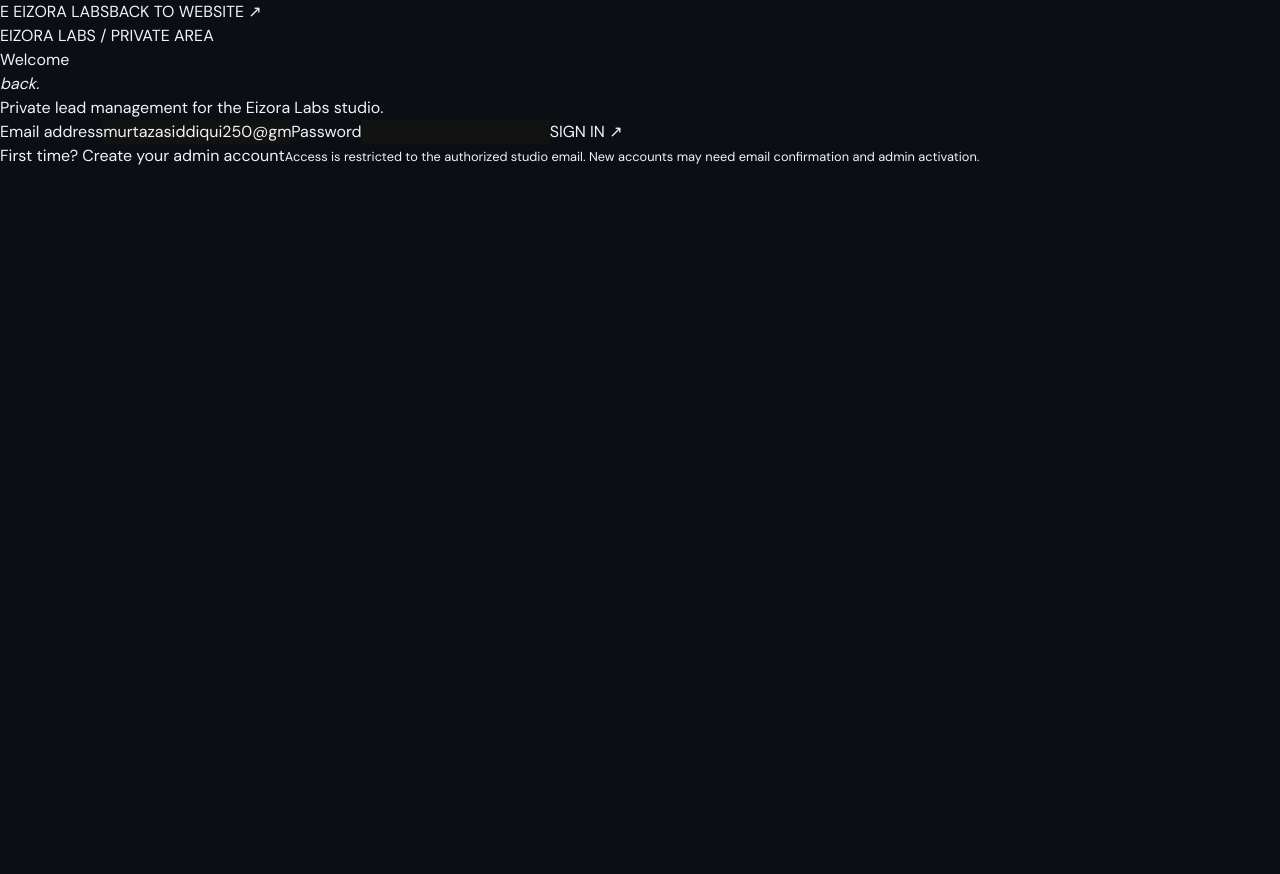
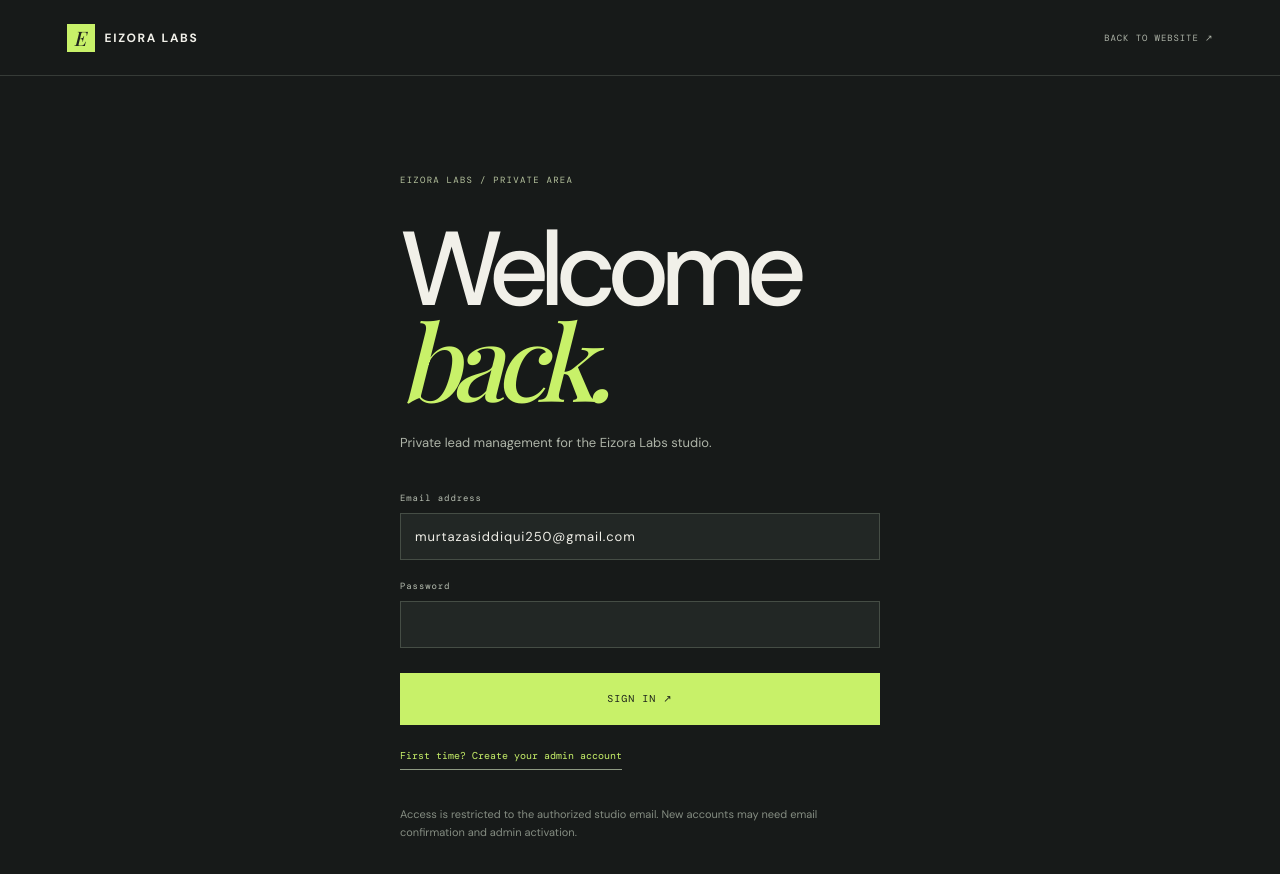
Before and after one commit to MurtazaSiddiqui2003/eizora-website, a Next.js app: page /admin in a window 1280 px wide. Shown: the top 874 px of the page. Before the commit the page ends 800 px from the top, so only its background shows below. Built offline with nearby package versions, Linux system fonts and the light colour scheme; a web font is replaced by a local one.

Commit message:
Style private Eizora Labs lead desk

```diff
--- a/app/globals.css
+++ b/app/globals.css
@@ -333,3 +333,65 @@ body{background:var(--paper);color:var(--ink)}
 .business-cta{padding:70px 22px}.business-footer{padding:22px;flex-wrap:wrap;font-size:8px}.business-footer span{display:none}
 .inquiry-layout{padding:55px 22px 75px;grid-template-columns:1fr;gap:45px}.inquiry-aside h2{font-size:54px}.form-grid{grid-template-columns:1fr;gap:20px}
 }
+
+
+/* Private lead desk */
+.admin-shell{min-height:100vh;background:#171a19;color:#f1f0e9;font-family:var(--sans)}
+.admin-top{height:76px;padding:0 5.2vw;display:flex;align-items:center;justify-content:space-between;border-bottom:1px solid #363b37}
+.admin-brand{display:flex;align-items:center;gap:10px;font-size:12px;font-weight:700;letter-spacing:.14em}
+.admin-brand span{width:28px;height:28px;display:grid;place-items:center;background:#c8f169;color:#20231f;font:italic 20px var(--serif)}
+.admin-top>a:last-child,.admin-top>div{font:9px var(--mono);letter-spacing:.1em;color:#aeb4a8}
+.admin-top>div{display:flex;align-items:center;gap:25px}
+.admin-top button,.admin-dashboard-heading>button{background:transparent;border:1px solid #555d54;color:#f1f0e9;padding:12px 15px;font:9px var(--mono);letter-spacing:.1em;cursor:pointer}
+.admin-login{width:min(480px,calc(100% - 40px));margin:90px auto 110px}
+.admin-kicker{font:9px var(--mono);letter-spacing:.14em;color:#b6c39e}
+.admin-login h1,.admin-dashboard-heading h1{font-size:clamp(65px,10vw,105px);line-height:.85;letter-spacing:-.09em;font-weight:500;margin:35px 0 20px}
+.admin-login h1 em,.admin-dashboard-heading h1 em{font-family:var(--serif);font-weight:500;color:#c8f169}
+.admin-login>p,.admin-dashboard-heading p{font-size:13px;color:#aeb4a8;line-height:1.7}
+.admin-login form{margin-top:38px;display:grid;gap:20px}
+.admin-login label,.lead-edit-grid label{display:grid;gap:9px;font:9px var(--mono);letter-spacing:.1em;color:#b9c0b3}
+.admin-login input,.lead-edit-grid input,.lead-edit-grid select,.lead-list-head select,.lead-notes textarea{width:100%;background:#222725;border:1px solid #454d45;color:#f1f0e9;padding:14px;font:13px var(--sans);outline:none;border-radius:0}
+.admin-login input:focus,.lead-edit-grid input:focus,.lead-edit-grid select:focus,.lead-notes textarea:focus{border-color:#c8f169}
+.admin-login form>button{height:52px;background:#c8f169;border:0;color:#1c211b;font:10px var(--mono);letter-spacing:.1em;cursor:pointer;margin-top:5px}
+.admin-login form>button:disabled{opacity:.6;cursor:wait}
+.admin-mode{display:block;margin:24px 0 0;padding:0;background:none;border:0;border-bottom:1px solid #8e9a83;padding-bottom:7px;color:#c8f169;font:10px var(--mono);cursor:pointer}
+.admin-login small{display:block;margin-top:35px;color:#858d82;font-size:11px;line-height:1.7}
+.admin-error{color:#ffaaa0;font-size:12px;line-height:1.6}
+.admin-message{color:#c8f169;font-size:12px;line-height:1.6}
+.admin-content{padding:70px 5.2vw 100px}
+.admin-dashboard-heading{display:flex;align-items:end;justify-content:space-between;gap:25px}
+.admin-dashboard-heading h1{margin:24px 0 12px}
+.lead-stats{display:grid;grid-template-columns:repeat(5,1fr);border-top:1px solid #414941;border-bottom:1px solid #414941;margin:48px 0 32px}
+.lead-stats>div{padding:18px 20px;border-right:1px solid #414941;display:flex;flex-direction:column;gap:10px}
+.lead-stats>div:first-child{padding-left:0}
+.lead-stats>div:last-child{border:0}
+.lead-stats span,.lead-detail-head>div>span,.lead-facts span,.lead-description>span{font:9px var(--mono);letter-spacing:.1em;color:#9ba594}
+.lead-stats strong{font-size:28px;font-weight:500}
+.lead-workspace{display:grid;grid-template-columns:minmax(260px,.72fr) minmax(0,1.8fr);gap:22px;align-items:start}
+.lead-list,.lead-detail{border:1px solid #414941;background:#1d2220;min-width:0}
+.lead-list-head{padding:18px;border-bottom:1px solid #414941;display:flex;justify-content:space-between;align-items:center;gap:10px}
+.lead-list-head strong{font:9px var(--mono);letter-spacing:.1em}
+.lead-list-head select{width:auto;padding:8px;font-size:10px}
+.lead-item{width:100%;display:flex;flex-direction:column;gap:7px;text-align:left;background:transparent;color:#f1f0e9;border:0;border-bottom:1px solid #343b35;padding:17px 18px;cursor:pointer}
+.lead-item.active{background:#2a332a;border-left:3px solid #c8f169;padding-left:15px}
+.lead-item>span,.lead-item small,.lead-item i{font:9px var(--mono);color:#9ba594;font-style:normal}
+.lead-item strong{font-size:15px;font-weight:500}
+.lead-item i{color:#c8f169}
+.admin-empty{padding:24px;color:#929b8e;font-size:12px;line-height:1.7}
+.lead-detail{padding:24px}
+.lead-detail-head{display:flex;justify-content:space-between;gap:20px;align-items:start;border-bottom:1px solid #414941;padding-bottom:22px}
+.lead-detail-head h2{font-size:29px;letter-spacing:-.05em;font-weight:500;margin:10px 0 6px}
+.lead-detail-head p,.lead-facts p{margin:0;color:#aeb4a8;font-size:12px}
+.lead-detail-head>a{font:9px var(--mono);color:#c8f169;border-bottom:1px solid #c8f169;padding-bottom:8px;white-space:nowrap}
+.lead-facts{display:grid;grid-template-columns:repeat(2,minmax(0,1fr));gap:22px;padding:24px 0;border-bottom:1px solid #414941}
+.lead-facts>div{min-width:0;display:grid;gap:8px}
+.lead-facts a{color:#e4e8dc;font-size:12px;overflow-wrap:anywhere}
+.lead-description{padding:24px 0;border-bottom:1px solid #414941}
+.lead-description p{white-space:pre-wrap;color:#d1d5cb;font-size:13px;line-height:1.8;margin:10px 0 0}
+.lead-edit-grid{display:grid;grid-template-columns:1fr 1fr;gap:16px;padding:24px 0}
+.lead-edit-grid input,.lead-edit-grid select{padding:12px;font-size:12px;letter-spacing:0}
+.lead-notes{display:grid;gap:10px;font:9px var(--mono);letter-spacing:.1em;color:#b9c0b3}
+.lead-notes button{justify-self:start;padding:12px 15px;background:#c8f169;color:#1c211b;border:0;font:9px var(--mono);letter-spacing:.1em;cursor:pointer}
+.lead-notes button:disabled{opacity:.6}
+@media(max-width:760px){.admin-content{padding:48px 20px 70px}.admin-top{padding:0 20px}.lead-stats{grid-template-columns:repeat(3,1fr)}.lead-stats>div{padding:14px 10px}.lead-workspace{grid-template-columns:1fr}.lead-list{max-height:440px;overflow:auto}.admin-dashboard-heading{align-items:start}.admin-dashboard-heading>button{margin-top:20px}.lead-detail{padding:18px}}
+@media(max-width:480px){.admin-top>div>span{display:none}.admin-login{margin-top:65px}.lead-stats{grid-template-columns:repeat(2,1fr)}.lead-stats>div:nth-child(2n){border-right:0}.lead-stats>div:last-child{border-top:1px solid #414941}.lead-detail-head{display:block}.lead-detail-head>a{display:inline-block;margin-top:16px}.lead-edit-grid{grid-template-columns:1fr}.admin-dashboard-heading h1{font-size:68px}}
```
